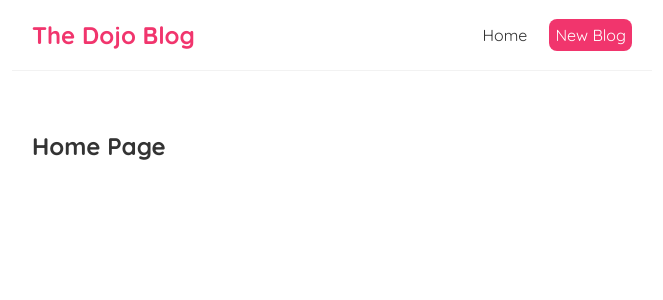
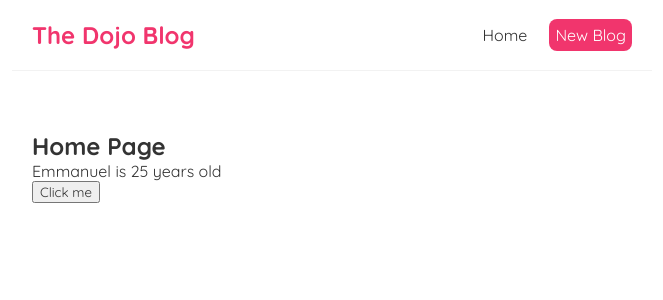
Before and after one commit to KipsangEmmanuel/Sample-React-Blog, a React (Create React App) app: page / in a window 1280 px wide. Shown: the top 300 px of the page, without its empty margins (308-971 px from the left). Built offline with nearby package versions, Linux system fonts and the light colour scheme.

Commit message:
useStae hook

```diff
--- a/src/Home.js
+++ b/src/Home.js
@@ -1,9 +1,18 @@
- import React from 'react'
+ import React, { useState } from 'react'
 
  const Home = () => {
+    // let name = "Kipsang"
+    const [name, setName] = useState("Emmanuel")
+    const [age, setAge] = useState(25);
+    const handleClick = () => {
+        setName("Kipsang");
+        setAge(30);
+    }
    return (
      <div className='home'>
         <h2>Home Page</h2>
+        <p>{ name } is { age } years old</p>
+        <button onClick={handleClick}>Click me</button>
      </div>
    )
  }
```
